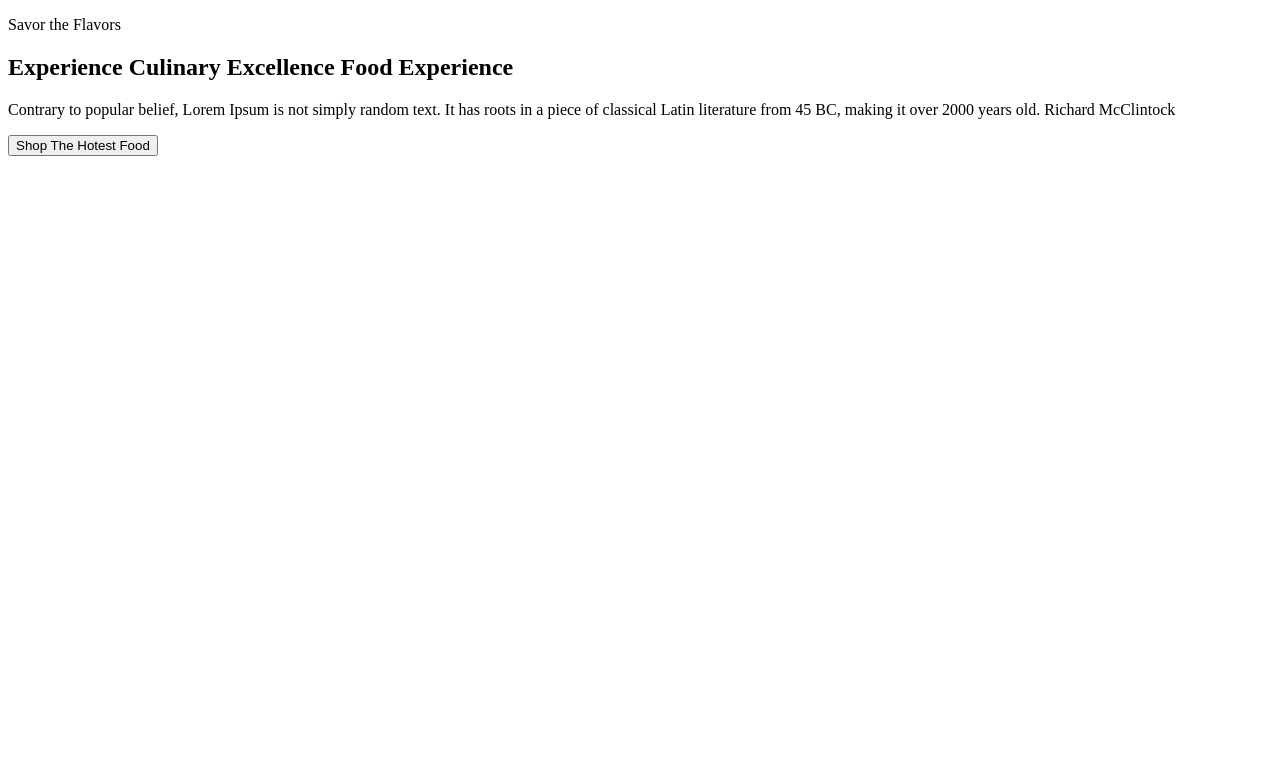
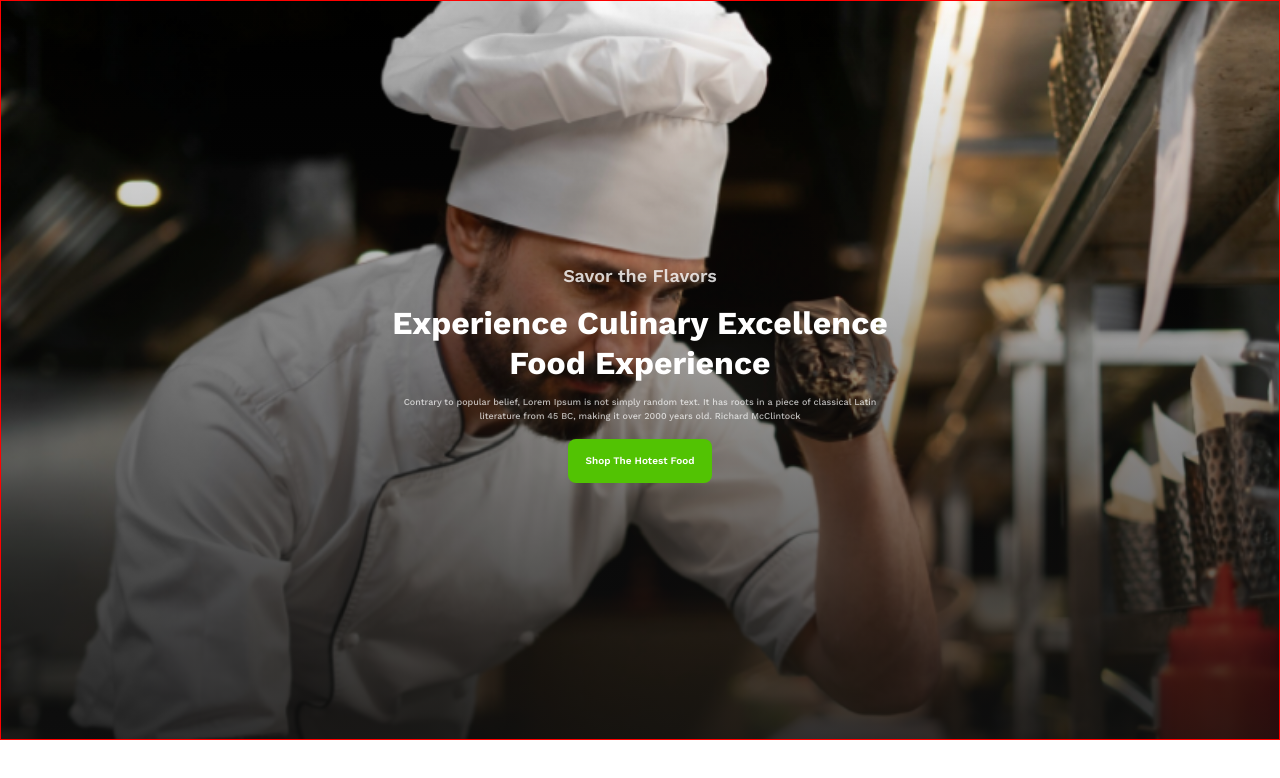
Before and after one commit to Shafkatahmad/mi1_mo5, a plain HTML site: page project/food-restaurant-project/index.html in a window 1280 px wide. Drawn offline with nearby package versions, Linux system fonts and the light colour scheme.

Commit message:
hero section added

```diff
--- a/project/food-restaurant-project/index.html
+++ b/project/food-restaurant-project/index.html
@@ -8,16 +8,18 @@
   </head>
   <body>
     <!-- section>div>p+h1+p+button -->
-    <section>
-      <div>
-        <p>Savor the Flavors</p>
-        <h1>Experience Culinary Excellence Food Experience</h1>
-        <p>
+    <section id="hero">
+      <div class="hero-content">
+        <p class="subtitle">Savor the Flavors</p>
+        <h1 class="title">Experience Culinary Excellence Food Experience</h1>
+        <p class="description">
           Contrary to popular belief, Lorem Ipsum is not simply random text. It
           has roots in a piece of classical Latin literature from 45 BC, making
           it over 2000 years old. Richard McClintock
         </p>
-        <button>Shop The Hotest Food</button>
+        <div class="btn-container">
+          <button class="btn">Shop The Hotest Food</button>
+        </div>
       </div>
     </section>
   </body>
--- a/project/food-restaurant-project/styles/style.css
+++ b/project/food-restaurant-project/styles/style.css
@@ -1,2 +1,68 @@
 @import url('https://fonts.googleapis.com/css2?family=Mulish:ital,wght@0,200..1000;1,200..1000&family=Work+Sans:ital,wght@0,100..900;1,100..900&display=swap');
 /* font-family: "Work Sans", sans-serif; */
+* {
+  margin: 0;
+  padding: 0;
+}
+.btn-container {
+  text-align: center;
+}
+.btn {
+  padding: 15px 18px 15px 18px;
+  color: rgb(255, 255, 255);
+font-family: Work Sans;
+font-size: 10px;
+font-weight: 600;
+line-height: 14px;
+letter-spacing: 0%;
+text-align: center;
+border-radius: 8px;
+background: rgb(82, 195, 3);
+border: none;
+}
+
+#hero {
+  border: solid 1px red;
+  height: 738px;
+  background-image: linear-gradient(0.00deg, rgb(16, 16, 16) -19.5%,rgba(16, 16, 16, 0) 100%), url(../assets/hero-bg.png);
+  background-size: cover;
+  background-position: center;
+  display: flex;
+  justify-content: center;
+  align-items: center;
+}
+#hero .hero-content {
+  width: 510px;
+}
+#hero .hero-content .subtitle {
+  color: rgb(255, 255, 255);
+font-family: Work Sans;
+font-size: 18px;
+font-weight: 600;
+line-height: 38px;
+letter-spacing: 0%;
+text-align: center;
+opacity: 0.8;
+margin-bottom: 8px;
+}
+#hero .hero-content .title {
+  color: rgb(255, 255, 255);
+font-family: Work Sans;
+font-size: 32px;
+font-weight: 700;
+line-height: 40px;
+letter-spacing: 0%;
+text-align: center;
+margin-bottom: 12px;
+}
+#hero .hero-content .description {
+  color: rgb(255, 255, 255);
+font-family: Work Sans;
+font-size: 9px;
+font-weight: 500;
+line-height: 14px;
+letter-spacing: 0%;
+text-align: center;
+opacity: 0.7;
+margin-bottom: 16px;
+}
```
Also changed, not shown: project/food-restaurant-project/styles/hello.css (added).
